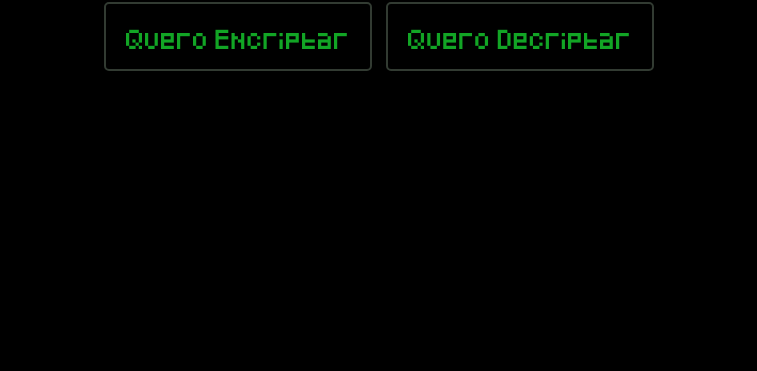
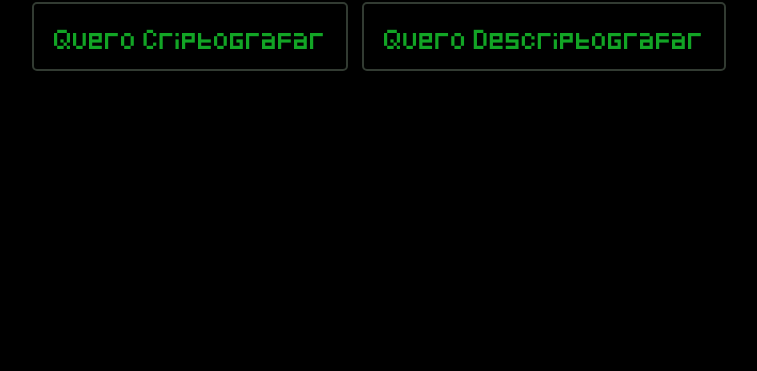
Before and after one commit to William-Colasso/Encryptor, a plain HTML site: page index.html in a window 1280 px wide. Shown: the part 429-800 px from the top of the page, without its empty margins (261-1018 px from the left). Drawn offline with Linux system fonts and the light colour scheme.

Commit message:
Update index.html

```diff
--- a/index.html
+++ b/index.html
@@ -10,8 +10,8 @@
 <body>
     <div class="container"><!--Definição Classe Container-->
         <h1 id="titulo">Bem-vind# ao Encryptor.</h1><!--Dando ID ao titulo-->
-        <a class ="botoes" href="Content/criptografar/index.html" id="botao1">Quero Encriptar</a><!--Colocando o botão 1 na classe-->
-        <a class ="botoes" href="Content/descriptografar/index.html">Quero Decriptar</a><!--Colocando o botão 1 na classe-->
+        <a class ="botoes" href="Content/criptografar/index.html" id="botao1">Quero Criptografar</a><!--Colocando o botão 1 na classe-->
+        <a class ="botoes" href="Content/descriptografar/index.html">Quero Descriptografar</a><!--Colocando o botão 1 na classe-->
     <script src="script.js"></script><!--Chamando o arquivo de JavaScript-->
     </div>
 
```
